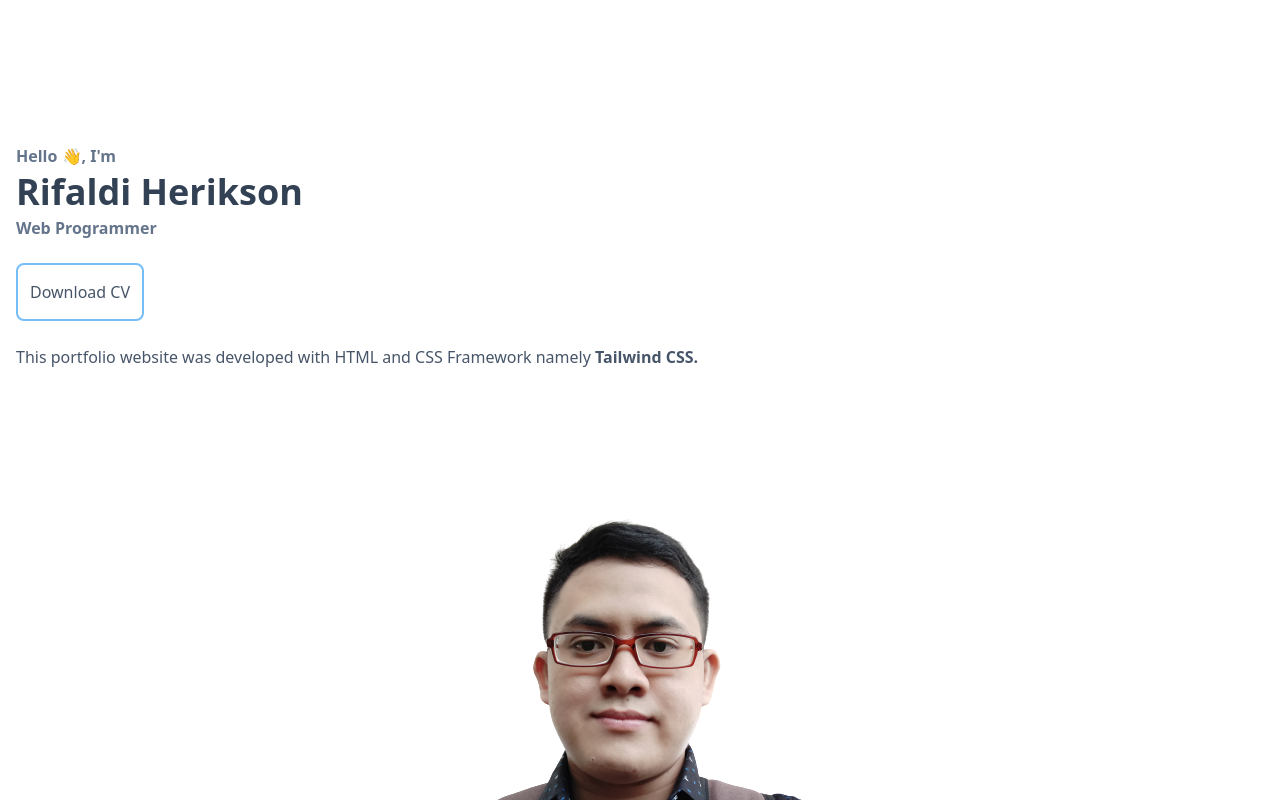
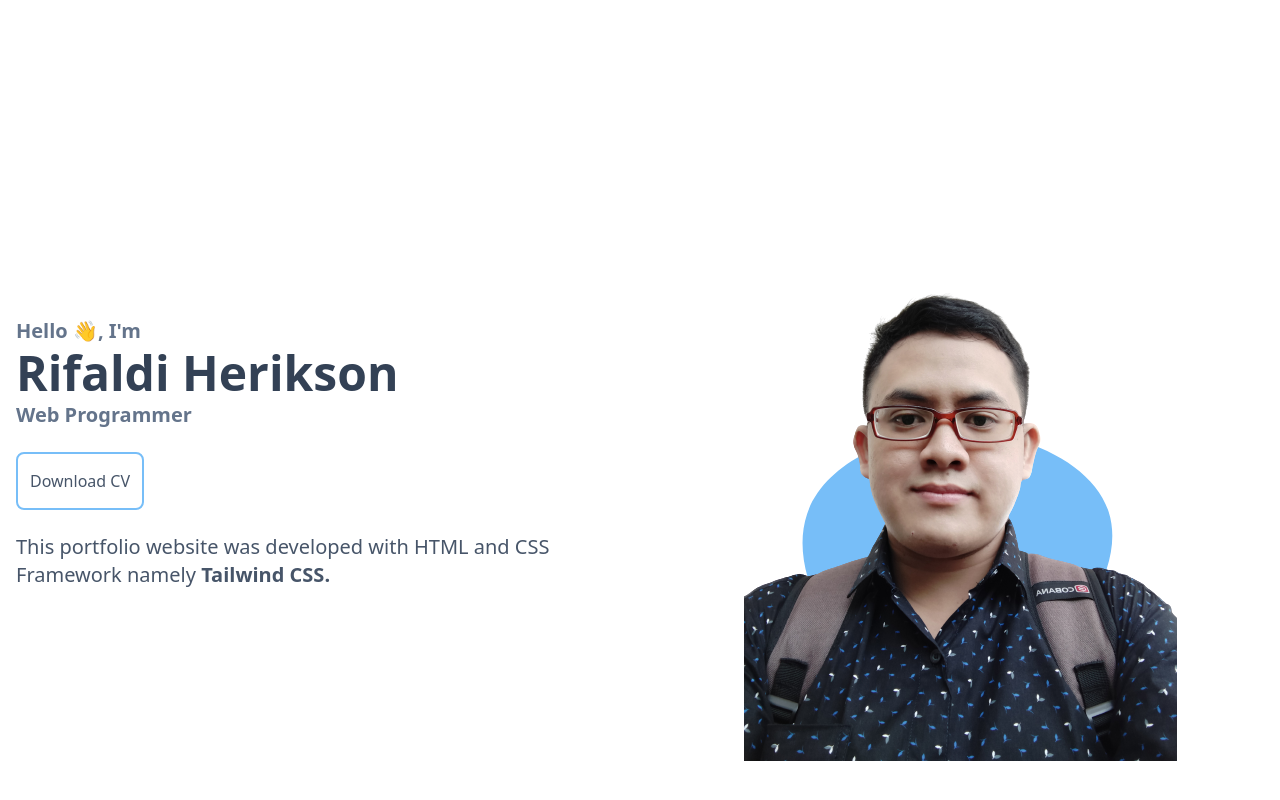
Before and after one commit to my-rh-r1020/simple-portfolio-tailwindcss, a website: page index.html in a window 1280 px wide. Shown: the top 800 px of the page. Drawn offline with Linux system fonts and the light colour scheme.

Commit message:
Settings Responsive Hero Section

```diff
--- a/index.html
+++ b/index.html
@@ -15,22 +15,22 @@
     <section id="home" class="pt-36">
       <div class="container">
         <div class="flex flex-wrap">
-          <div class="w-full self-center px-4">
-            <h1 class="text-base font-semibold text-slate-500">Hello 👋, I'm <span class="block text-4xl font-bold text-dark my-1">Rifaldi Herikson</span></h1>
-            <h3 class="text-base font-semibold mb-10 text-slate-500">Web Programmer</h3>
+          <div class="w-full self-center px-4 lg:w-1/2">
+            <h1 class="text-base font-semibold text-slate-500 md:text-lg lg:text-xl">Hello 👋, I'm <span class="block text-4xl font-bold text-dark my-1 lg:text-5xl">Rifaldi Herikson</span></h1>
+            <h3 class="text-base font-semibold mb-10 text-slate-500 md:text-lg lg:text-xl">Web Programmer</h3>
             <a href="#" class="btn-ghost">Download CV</a>
-            <p class="text-slate-600 text-base mt-10 leading-relaxed">This portfolio website was developed with HTML and CSS Framework namely <span class="font-semibold">Tailwind CSS.</span></p>
+            <p class="text-slate-600 text-base mt-10 leading-relaxed md:text-lg lg:text-xl">This portfolio website was developed with HTML and CSS Framework namely <span class="font-semibold">Tailwind CSS.</span></p>
           </div>
-          <div class="w-full self-end px-4">
+          <div class="w-full self-end px-4 relative lg:w-1/2">
             <div class="mt-10">
               <img src="dist/img/profile-img.png" alt="profile-img" class="max-w-full mx-auto" />
-              <span>
+              <span class="absolute -bottom-0 -z-20 left-1/2 -translate-x-1/2">
                 <!-- <img src="dist/img/blob.svg" alt="" /> -->
                 <svg width="400" height="400" viewBox="0 0 200 200" xmlns="http://www.w3.org/2000/svg">
                   <path
-                    fill="#FF0066"
+                    fill="#77bef8"
                     d="M67.6,-22.3C74.6,-0.5,58.2,28.5,35.2,44.2C12.2,59.9,-17.4,62.3,-39.8,47.7C-62.2,33.1,-77.3,1.5,-69.5,-21.4C-61.7,-44.4,-30.8,-58.7,-0.3,-58.6C30.3,-58.5,60.6,-44,67.6,-22.3Z"
-                    transform="translate(100 100) scale(1.2)"
+                    transform="translate(100 100) scale(1.1)"
                   />
                 </svg>
               </span>
```
Also changed, not shown: dist/output.css.
